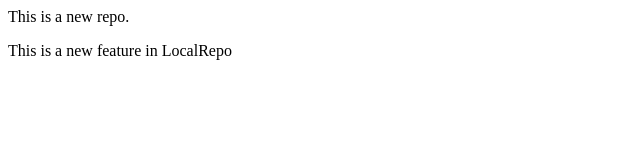
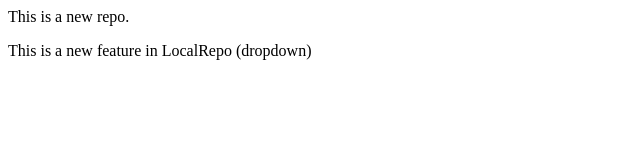
Before and after one commit to ShreeyaD-05/localrepo, a plain HTML site: page index.html in a window 1280 px wide. Shown: the full height of the page, 0-640 px from the left. Drawn offline with Linux system fonts and the light colour scheme.

Commit message:
Add Dropdown

```diff
--- a/index.html
+++ b/index.html
@@ -1,2 +1,2 @@
 <p>This is a new repo.</p>
-<p>This is a new feature in LocalRepo</p>
+<p>This is a new feature in LocalRepo (dropdown)</p>
```
